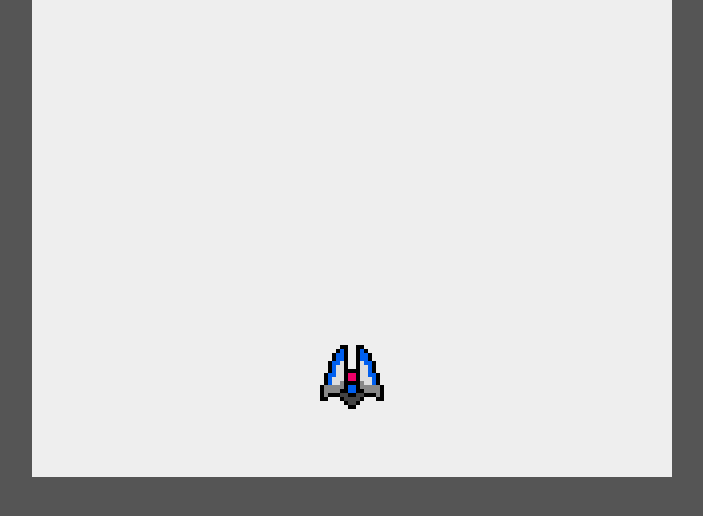
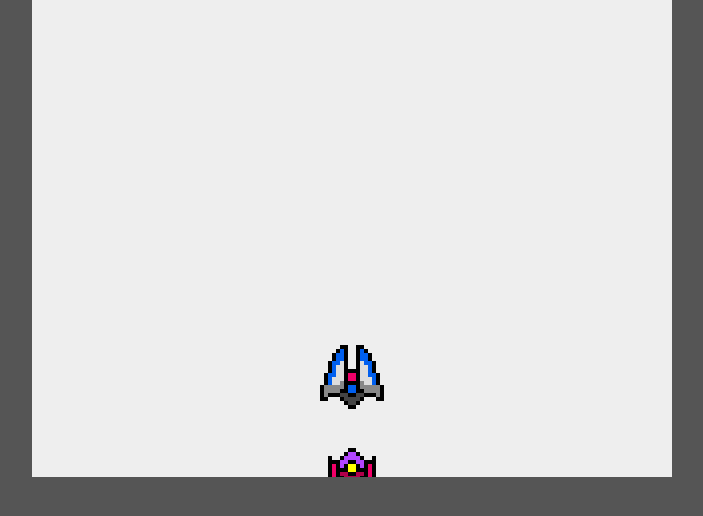
Before and after one commit to cawpea/graphics-2d-practice, a website: page 001/index.html in a window 1280 px wide. Shown: the part 40-556 px from the top of the page, without its empty margins (288-991 px from the left). Drawn offline with Linux system fonts and the light colour scheme.

Commit message:
:sparkels: appear enemy only one

```diff
--- a/001/index.html
+++ b/001/index.html
@@ -6,6 +6,7 @@
   <link rel="stylesheet" href="./css/style.css">
   <title>Document</title>
   <script src="./script/canvas2d.js"></script>
+  <script src="./script/scene.js"></script>
   <script src="./script/character.js"></script>
   <script src="./script/script.js"></script>
 </head>
--- a/001/script/character.js
+++ b/001/script/character.js
@@ -180,6 +180,30 @@ class Viper extends Character {
   }
 }
 
+class Enemy extends Character {
+  constructor(ctx, x, y, w, h, imagePath) {
+    super(ctx, x, y, w, h, 0, imagePath);
+    this.speed = 3;
+  }
+  set(x, y, life = 1) {
+    this.position.set(x, y);
+    this.life = life;
+  }
+  update() {
+    if (this.life <= 0) {
+      return;
+    }
+    // 敵キャラクターが画面外（画面下端）へ移動していたらライフを0に設定する
+    if (this.position.y - this.height > this.ctx.canvas.height) {
+      this.life = 0;
+    }
+    this.position.x += this.vector.x * this.speed;
+    this.position.y += this.vector.y * this.speed;
+
+    this.draw();
+  }
+}
+
 class Shot extends Character {
   /**
    * @constructor
--- /dev/null
+++ b/001/script/scene.js
@@ -0,0 +1,24 @@
+class SceneManager {
+  constructor() {
+    this.scene = {};
+    this.activeScene = null;
+    this.startTime = null;
+    this.frame = null;
+  }
+  add(name, updateFunction) {
+    this.scene[name] = updateFunction;
+  }
+  use(name) {
+    if (!this.scene.hasOwnProperty(name)) {
+      return;
+    }
+    this.activeScene = this.scene[name];
+    this.startTime = Date.now();
+    this.frame = -1;
+  }
+  update() {
+    let activeTime = (Date.now() - this.startTime) / 1000;
+    this.activeScene(activeTime);
+    ++this.frame;
+  }
+}
--- a/001/script/script.js
+++ b/001/script/script.js
@@ -14,6 +14,11 @@
   const CANVAS_WIDTH = 640;
 
   /**
+   * 敵キャラクターのインスタンス数
+   */
+  const ENEMY_MAX_COUNT = 10;
+
+  /**
    * ショットの最大個数
    * @type {number}
    */
@@ -27,8 +32,15 @@
   let util;
   let canvas;
   let ctx;
+  let scene;
   let startTime;
   let viper = null;
+
+  /**
+   * 敵キャラクターのインスタンスを格納する配列
+   */
+  let enemyArray = [];
+
   /**
    * ショットのインスタンスを格納する配列
    * @type {Array<Shot>}
@@ -59,10 +71,34 @@
     }, false);
   }
 
+  function sceneSetting() {
+    scene.add('intro', (time) => {
+      if (time > 2.0) {
+        scene.use('invade');
+      }
+    });
+    scene.add('invade', (time) => {
+      if (scene.frame !== 0) {
+        return;
+      }
+      for(let i = 0; i < ENEMY_MAX_COUNT; ++i) {
+        if (enemyArray[i].life <= 0) {
+          let e = enemyArray[i];
+          e.set(CANVAS_WIDTH / 2, -e.height);
+          e.setVector(0.0, 1.0);
+          break;
+        }
+      }
+    });
+    scene.use('intro');
+  }
+
   function initialize() {
     // canvasの大きさを設定
     canvas.width = CANVAS_WIDTH;
     canvas.height = CANVAS_HEIGHT;
+
+    scene = new SceneManager();
 
     viper = new Viper(ctx, 0, 0, 64, 64, './image/viper.png');
     viper.setComing(
@@ -71,6 +107,10 @@
       CANVAS_WIDTH / 2,
       CANVAS_HEIGHT - 100
     );
+
+    for(let i = 0; i < ENEMY_MAX_COUNT; i++) {
+      enemyArray[i] = new Enemy(ctx, 0, 0, 48, 48, './image/enemy_small.png');
+    }
 
     for(let i = 0; i < SHOT_MAX_COUNT; i++) {
       shotArray[i] = new Shot(ctx, 0, 0, 32, 32, './image/viper_shot.png');
@@ -84,6 +124,9 @@
   function loadCheck() {
     let ready = true;
     ready = ready && viper.ready;
+    enemyArray.map(v => {
+      ready = ready && v.ready;
+    });
     shotArray.map(v => {
       ready = ready && v.ready;
     });
@@ -93,6 +136,7 @@
 
     if (ready) {
       eventSetting();
+      sceneSetting();
       startTime = Date.now();
       render();
     } else {
@@ -107,8 +151,16 @@
     // 現在までの経過時間を秒単位で取得する
     let nowTime = (Date.now() - startTime) / 1000;
 
+    // シーンを更新する
+    scene.update();
+
     // 自機キャラクターの状態を更新する
     viper.update();
+
+    // 敵キャラクターの状態を更新する
+    enemyArray.map((v) => {
+      v.update();
+    });
 
     // ショットの状態を更新する
     shotArray.map((v) => {
```
Also changed, not shown: 001/image/enemy_small.png (added).
